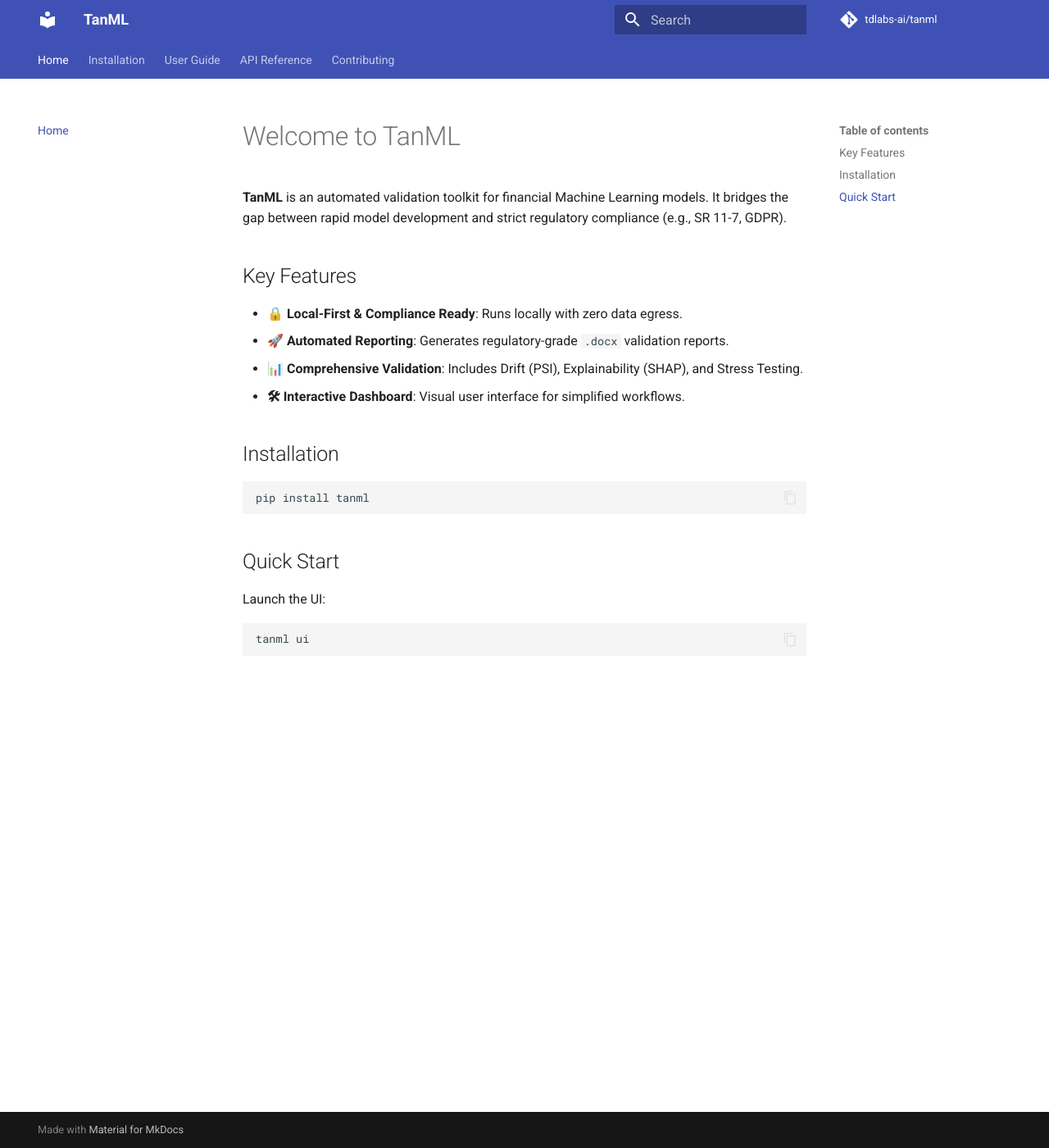
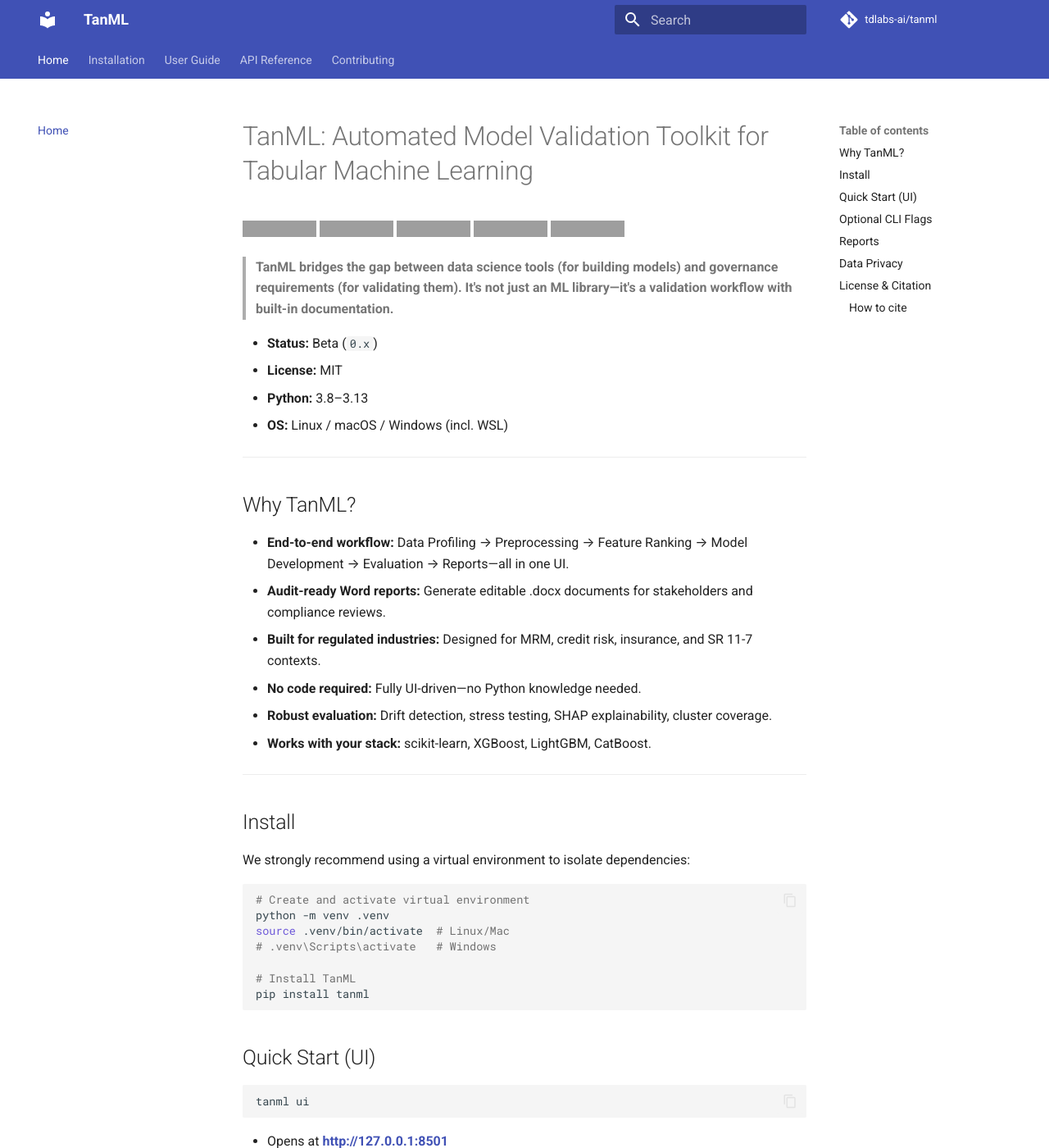
Before and after one commit to tdlabs-ai/tanml, an MkDocs documentation site: the page built from docs/index.md, in a window 1280 px wide and 1400 px high. Shown: the whole window at 82% size. Built offline with MkDocs 1.6.1 and Material for MkDocs 9.7.7, drawn with Linux system fonts in a browser that asks for light colours; comment, search, counter and statistics services are not loaded; some of the changed text lies outside the part shown; grey boxes are pictures that could not be loaded.

Commit message:
docs: synchronize homepage with README content

````diff
--- a/docs/index.md
+++ b/docs/index.md
@@ -1,23 +1,137 @@
-# Welcome to TanML
+# TanML: Automated Model Validation Toolkit for Tabular Machine Learning
 
-**TanML** is an automated validation toolkit for financial Machine Learning models. It bridges the gap between rapid model development and strict regulatory compliance (e.g., SR 11-7, GDPR).
+[![PyPI](https://img.shields.io/pypi/v/tanml.svg)](https://pypi.org/project/tanml/)
+[![Downloads](https://pepy.tech/badge/tanml)](https://pepy.tech/project/tanml)
+[![License: MIT](https://img.shields.io/badge/License-MIT-green.svg)](https://opensource.org/licenses/MIT)
+[![Give Feedback](https://img.shields.io/badge/Feedback-Give%20Now-blue?style=for-the-badge)](https://forms.gle/oG2JHvt7tLXE5Atu7)
+[![DOI](https://zenodo.org/badge/DOI/10.5281/zenodo.17317165.svg)](https://doi.org/10.5281/zenodo.17317165)
 
-## Key Features
 
-*   **🔒 Local-First & Compliance Ready**: Runs locally with zero data egress.
-*   **🚀 Automated Reporting**: Generates regulatory-grade `.docx` validation reports.
-*   **📊 Comprehensive Validation**: Includes Drift (PSI), Explainability (SHAP), and Stress Testing.
-*   **🛠 Interactive Dashboard**: Visual user interface for simplified workflows.
+> **TanML bridges the gap between data science tools (for building models) and governance requirements (for validating them). It's not just an ML library—it's a validation workflow with built-in documentation.**
 
-## Installation
+* **Status:** Beta (`0.x`)
+* **License:** MIT
+* **Python:** 3.8–3.13
+* **OS:** Linux / macOS / Windows (incl. WSL)
+
+---
+
+## Why TanML?
+
+* **End-to-end workflow:** Data Profiling → Preprocessing → Feature Ranking → Model Development → Evaluation → Reports—all in one UI.
+* **Audit-ready Word reports:** Generate editable .docx documents for stakeholders and compliance reviews.
+* **Built for regulated industries:** Designed for MRM, credit risk, insurance, and SR 11-7 contexts.
+* **No code required:** Fully UI-driven—no Python knowledge needed.
+* **Robust evaluation:** Drift detection, stress testing, SHAP explainability, cluster coverage.
+* **Works with your stack:** scikit-learn, XGBoost, LightGBM, CatBoost.
+
+---
+
+## Install
+
+We strongly recommend using a virtual environment to isolate dependencies:
 
 ```bash
+# Create and activate virtual environment
+python -m venv .venv
+source .venv/bin/activate  # Linux/Mac
+# .venv\Scripts\activate   # Windows
+
+# Install TanML
 pip install tanml
 ```
 
-## Quick Start
-Launch the UI:
+## Quick Start (UI)
 
 ```bash
 tanml ui
 ```
+
+* Opens at **[http://127.0.0.1:8501](http://127.0.0.1:8501)**
+* **Upload limit ~2 GB** (preconfigured)
+* **Telemetry disabled by default**
+
+---
+
+## Optional CLI Flags
+
+Most users just run `tanml ui`. These help on teams/servers:
+
+```bash
+# Share on LAN
+tanml ui --public
+
+# Different port
+tanml ui --port 9000
+
+# Headless (server/CI; no auto-open browser)
+tanml ui --headless
+
+# Larger limit (e.g., 2 GB)
+tanml ui --max-mb 2048
+```
+
+Env var equivalents (Linux/macOS bash):
+
+```bash
+TANML_SERVER_ADDRESS=0.0.0.0 TANML_PORT=9000 TANML_MAX_MB=2048 tanml ui
+```
+
+Windows PowerShell:
+
+```powershell
+$env:TANML_SERVER_ADDRESS="0.0.0.0"; $env:TANML_PORT="9000"; $env:TANML_MAX_MB="2048"; tanml ui
+```
+
+**Defaults:** address `127.0.0.1`, port `8501`, limit `2048 MB`, telemetry **OFF**.
+
+---
+
+## Reports
+
+TanML generates audit-ready Word reports (.docx) programmatically:
+
+* **Model Development Report** — Cross-validation metrics, diagnostics, and performance summary
+* **Model Evaluation Report** — Train/Test comparison, drift analysis, stress testing, SHAP explainability
+* **Feature Power Ranking Report** — Feature importance scores, correlation analysis
+
+Reports are generated via `tanml/ui/reports/generators.py` and exported directly from the UI.
+
+---
+
+## Data Privacy
+
+- TanML runs locally; no data is sent to external services.
+- Telemetry is disabled by default (and can be forced off via `--no-telemetry`).
+- UI artifacts and reports are written under `./tanml_runs/<session>/` in your working directory.
+
+---
+
+## License & Citation
+
+**License:** MIT. See [LICENSE](https://github.com/tdlabs-ai/tanml/blob/main/LICENSE).
+SPDX-License-Identifier: MIT
+
+© 2025 Tanmay Sah and Dolly Sah. You may use, modify, and distribute this software with appropriate attribution.
+
+### How to cite
+
+If TanML helps your work or publications, please cite:
+
+> Sah, T., & Sah, D. (2025). *TanML: Automated Model Validation Toolkit for Tabular Machine Learning* [Software]. Zenodo. [https://doi.org/10.5281/zenodo.17317165](https://doi.org/10.5281/zenodo.17317165)
+
+Or in BibTeX (version-agnostic):
+
+```bibtex
+@software{tanml_2025,
+  author       = {Sah, Tanmay and Sah, Dolly},
+  title        = {TanML: Automated Model Validation Toolkit for Tabular Machine Learning},
+  year         = {2025},
+  publisher    = {Zenodo},
+  doi          = {10.5281/zenodo.17317165},
+  url          = {https://doi.org/10.5281/zenodo.17317165},
+  license      = {MIT}
+}
+```
+
+A machine-readable citation file (`CITATION.cff`) is included for citation tools and GitHub’s “Cite this repository” button.
````
